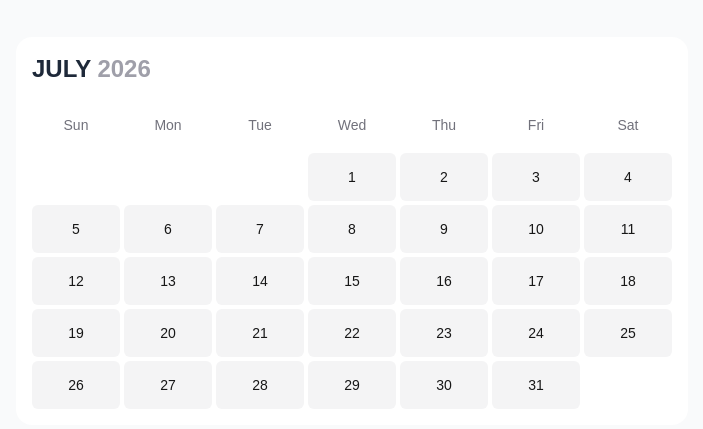
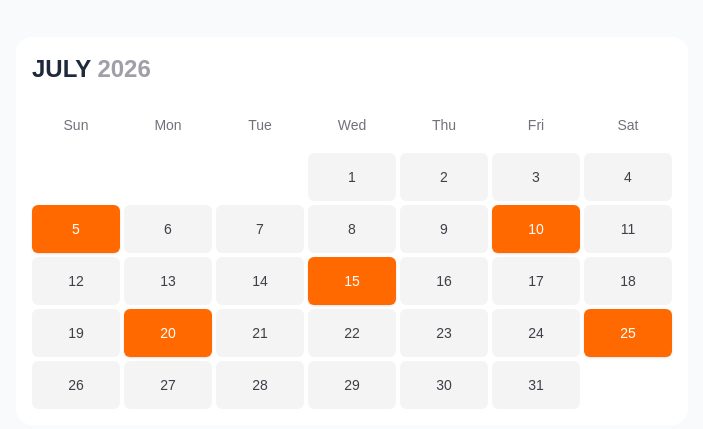
Before and after one commit to ecthon/pday-app, a Next.js app: page / in a window 1280 px wide. Shown: the part 169-598 px from the top of the page, without its empty margins (288-991 px from the left). Built offline with nearby package versions, Linux system fonts and the light colour scheme.

Commit message:
feat: add bill payment dates and highlight payment days in calendar

```diff
--- a/app/page.tsx
+++ b/app/page.tsx
@@ -1,4 +1,11 @@
 const daysOfWeek = ['Sun', 'Mon', 'Tue', 'Wed', 'Thu', 'Fri', 'Sat'];
+const billsPaymentDates = [
+  { day: 5, title: 'Electricity Bill' },
+  { day: 10, title: 'Internet Bill' },
+  { day: 15, title: 'Water Bill' },
+  { day: 20, title: 'Gas Bill' },
+  { day: 25, title: 'Rent' }
+]; // Example bill payment dates
 
 export default function Home() {
   const today = new Date();
@@ -7,6 +14,7 @@ export default function Home() {
   const monthName = today.toLocaleString('default', { month: 'long' });
   const daysInMonth = new Date(year, month + 1, 0).getDate();
   const monthStartWeekday = new Date(year, month, 1).getDay();
+  const paymentDays = new Set(billsPaymentDates.map(({ day }) => day));
 
   return (
     <div className="flex min-h-screen w-full items-center justify-center bg-gray-50 p-4">
@@ -32,14 +40,20 @@ export default function Home() {
             />
           ))}
 
-          {Array.from({ length: daysInMonth }).map((_, index) => (
-            <div
-              key={index}
-              className="flex h-12 items-center justify-center rounded-md bg-zinc-100 text-sm font-medium"
-            >
-              {index + 1}
-            </div>
-          ))}
+          {Array.from({ length: daysInMonth }).map((_, index) => {
+            const dayNumber = index + 1;
+            const hasPayment = paymentDays.has(dayNumber);
+
+            return (
+              <div
+                key={dayNumber}
+                className={`flex h-12 items-center justify-center rounded-md text-sm font-medium ${hasPayment ? 'bg-orange-500 text-white shadow-sm' : 'bg-zinc-100 text-zinc-700'
+                  }`}
+              >
+                {dayNumber}
+              </div>
+            );
+          })}
         </div>
       </div>
     </div>
```
